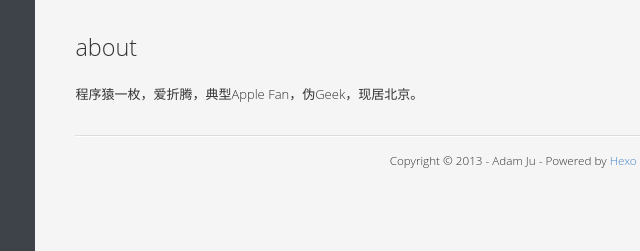
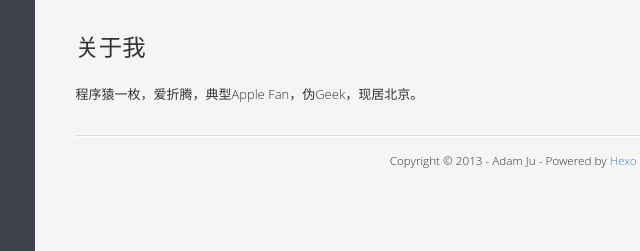
Before and after one commit to aben6448/aben6448.github.io, a plain HTML site: page about/index.html in a window 1280 px wide. Shown: the top 251 px of the page, 259-899 px from the left. Drawn offline with nearby package versions, Linux system fonts and the light colour scheme; some packages are replaced by stand-ins of ours.

Commit message:
Site updated: 2013-11-28 20:56:29

```diff
--- a/about/index.html
+++ b/about/index.html
@@ -3,7 +3,7 @@
 <head>
   <meta charset="utf-8">
 
-  <title>about | 橘子居</title>
+  <title>关于我 | 橘子居</title>
   <meta name="author" content="Adam Ju">
 
   <meta name="description" content="姓鞠,谐橘,人称小橘子~">
@@ -11,7 +11,7 @@
 
   <meta name="viewport" content="width=device-width, initial-scale=1, maximum-scale=1">
 
-  <meta property="og:title" content="about"/>
+  <meta property="og:title" content="关于我"/>
   <meta property="og:site_name" content="橘子居"/>
 
 
@@ -122,7 +122,7 @@
         <div class="mid-col-container">
 	    <div id="content" class="inner"><article class="page">
 
-  <h1 class="title">about</h1>
+  <h1 class="title">关于我</h1>
 
   <div class="entry-content"><p>程序猿一枚，爱折腾，典型Apple Fan，伪Geek，现居北京。</p>
 </div>
```
Also changed, not shown: 2013/11/28/markdown-syntax/index.html (+1 -1 lines).
